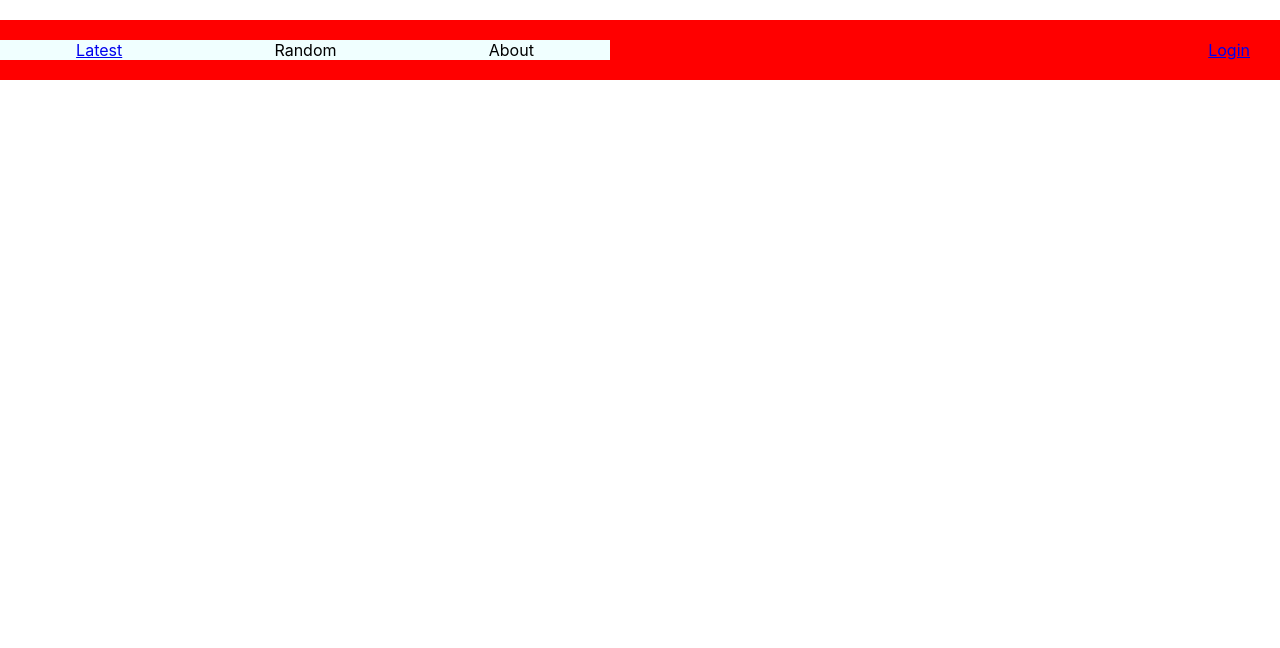
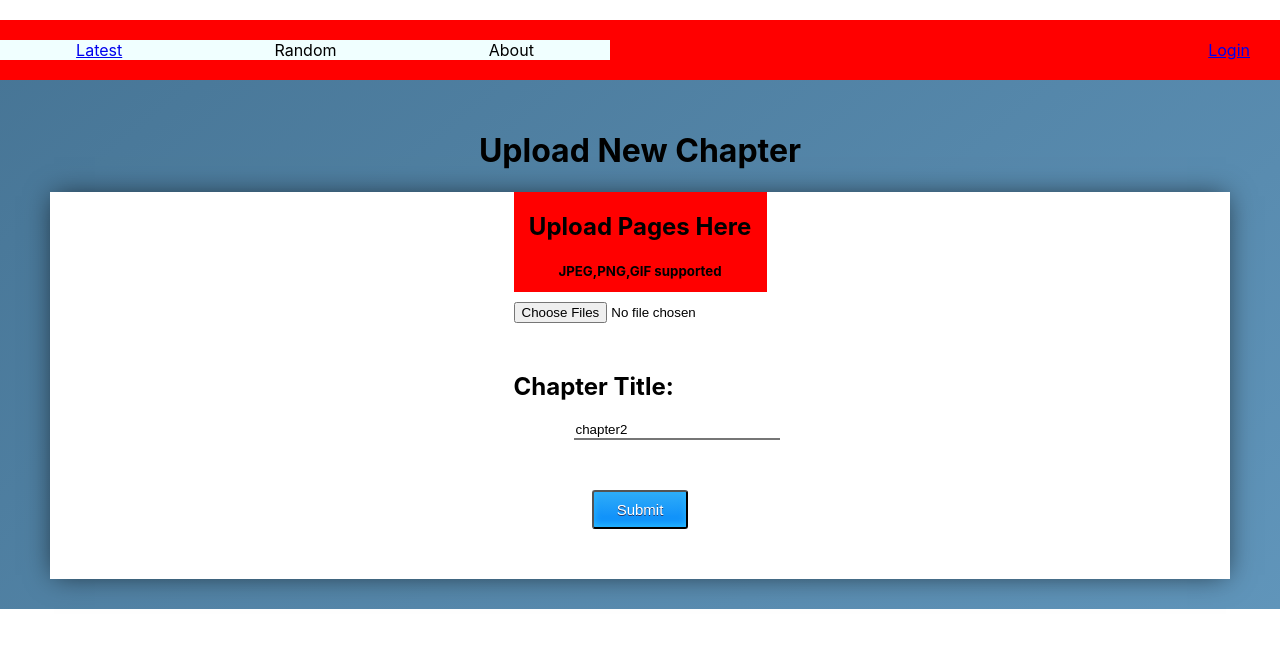
Before and after one commit to conorGar/storyStarFrontEnd, a React (Create React App) app: page /chapter/story/upload/1 in a window 1280 px wide. Shown: the top 648 px of the page. Built offline with nearby package versions, Linux system fonts and the light colour scheme; no server answers.

Commit message:
proper chapter upload front end

```diff
--- a/src/App.js
+++ b/src/App.js
@@ -12,6 +12,7 @@ import { login, signUp, getProfile } from './services/apiService'
 import NavBar from './components/NavBar/NavBar'
 
 import './App.css';
+import UploadChapter from './screens/UploadChapter/UploadChapter';
 
 class App extends React.Component {
 
@@ -117,6 +118,11 @@ class App extends React.Component {
           />
           <Route
             exact
+            path="/chapter/story/upload/:id"
+            component={UploadChapter}
+          />
+          <Route
+            exact
             path="/story/upload/user/:id"
             component={UploadStory}
           />
--- a/src/screens/ChapterPage/ChapterPage.js
+++ b/src/screens/ChapterPage/ChapterPage.js
@@ -35,7 +35,7 @@ class ChapterPage extends React.Component{
 
     renderPages = () => {
         const { contents } = this.state
-        console.log(this.state.chapters)
+        console.log(this.state.contents )
         return contents.map(content => {
           return (
             <div key={content.id} className="content-page">
--- a/src/screens/StoryDashboard/StoryDashboard.js
+++ b/src/screens/StoryDashboard/StoryDashboard.js
@@ -86,11 +86,16 @@ class StoryDashboard extends React.Component{
 
     render(){
         const { title, image, description, user } = this.state
-
+        let id = this.props.match.params.id
         return(
             <div>
                 <h1>{this.state.name}</h1>
+                <Link
+                    to={`/chapter/story/upload/${id}`}
+                    className="links"
+                    >
                 <div>Upload New Chapter</div>
+                </Link>
 
                 {/* put given chapters here */}
                 <h1 className="story-title">{title}</h1>
--- a/src/screens/UploadChapter/UploadChapter.css
+++ b/src/screens/UploadChapter/UploadChapter.css
@@ -0,0 +1,5 @@
+
+
+.text-info-container{
+    margin-top: 60px;
+}
--- a/src/screens/UploadChapter/UploadChapter.js
+++ b/src/screens/UploadChapter/UploadChapter.js
@@ -1,7 +1,7 @@
 import React from 'react'
-import { apiCall } from '../../../services/apiService'
+import { apiCall } from '../../services/apiService'
 import S3FileUpload from 'react-s3';
-import { AwsConfig } from '../../../services/AwsConfig'
+import { AwsConfig } from '../../services/AwsConfig'
 
 import './UploadChapter.css'
 
@@ -10,33 +10,45 @@ class UploadChapter extends React.Component {
         super(props);
 
         this.state = {
-            type: '',
-            name: '',
-            description: '',
-            imgUrl: '',
-            username: ''
+            name: 'chapter2',
+            contents: []
         }
     }
-    handleImageUpload = async (evt) => {
-        await S3FileUpload.uploadFile(evt.target.files[0], AwsConfig)
-            .then((data) => {
-                this.setState({
-                    imgUrl: data.location
-                })
-                console.log("Upload success at:" + data.location);
-            }).catch((err) => {
-                alert(err);
-            })
+    handlePagesUpload = async (evt) => {
+
+
+
+
+        for(let i = 0 ; i < evt.target.files.length; i++){
+            let value = evt.target.files[i].name
+            this.setState(prevState => ({
+                contents: [...prevState.contents, value]
+            }))
+        }
+
+
+        // TODO: THIS WILL ONLY UPLOAD FIRST FILE TO AWS, NOT ALL OF THEM *****
+
+        // console.log(this.state.contents);
+        // await S3FileUpload.uploadFile(evt.target.files[0], AwsConfig)
+        //     .then((data) => {
+        //         this.setState({
+        //             contents: data.contents
+        //         })
+        //     }).catch((err) => {
+        //         alert(err);
+        //     })
     }
 
     handleProjectSubmit = async (e) => {
         e.preventDefault();
-        const { name, description, skills, username, imgUrl, link } = this.state
+        const { name, contents } = this.state
         const id = this.props.match.params.id;
         console.log("Handle project submit activate")
         try {
-            await apiCall.post(`chapter/create/story/${id}`, { name, description, skills, imgUrl, username, link })
-            await this.props.history.push('/')
+            console.log(name)
+            await apiCall.post(`chapter/create/story/${id}`, { name, contents })
+            await this.props.history.push('/dashboard')
         }
         catch (error) {
             throw error
@@ -57,11 +69,13 @@ class UploadChapter extends React.Component {
                 <div className="form-container">
                     <form className="project-submit-form" onSubmit={this.handleProjectSubmit}>
                         <div className="upload-image-container">
-                            <h2>Drag Image Here</h2>
+                            <h2>Upload Pages Here</h2>
+                            <h5>JPEG,PNG,GIF supported</h5>
                             <input
                                 name="uploadedImage"
                                 type="file"
-                                onChange={this.handleImageUpload}
+                                onChange={this.handlePagesUpload}
+                                multiple
                             />
                         </div>
                         <div className="text-info-container">
@@ -75,14 +89,7 @@ class UploadChapter extends React.Component {
                                     value={this.state.name}
                                 />
                             </div>
-                            <div className="upload-image-container">
-                                <h2>Chapter Pages</h2>
-                                <input
-                                    name="uploadedImage"
-                                    type="file"
-                                    onChange={this.handleImageUpload}
-                                />
-                            </div>
+
 
                         </div>
                         <button className="submit-button">Submit</button>
```
